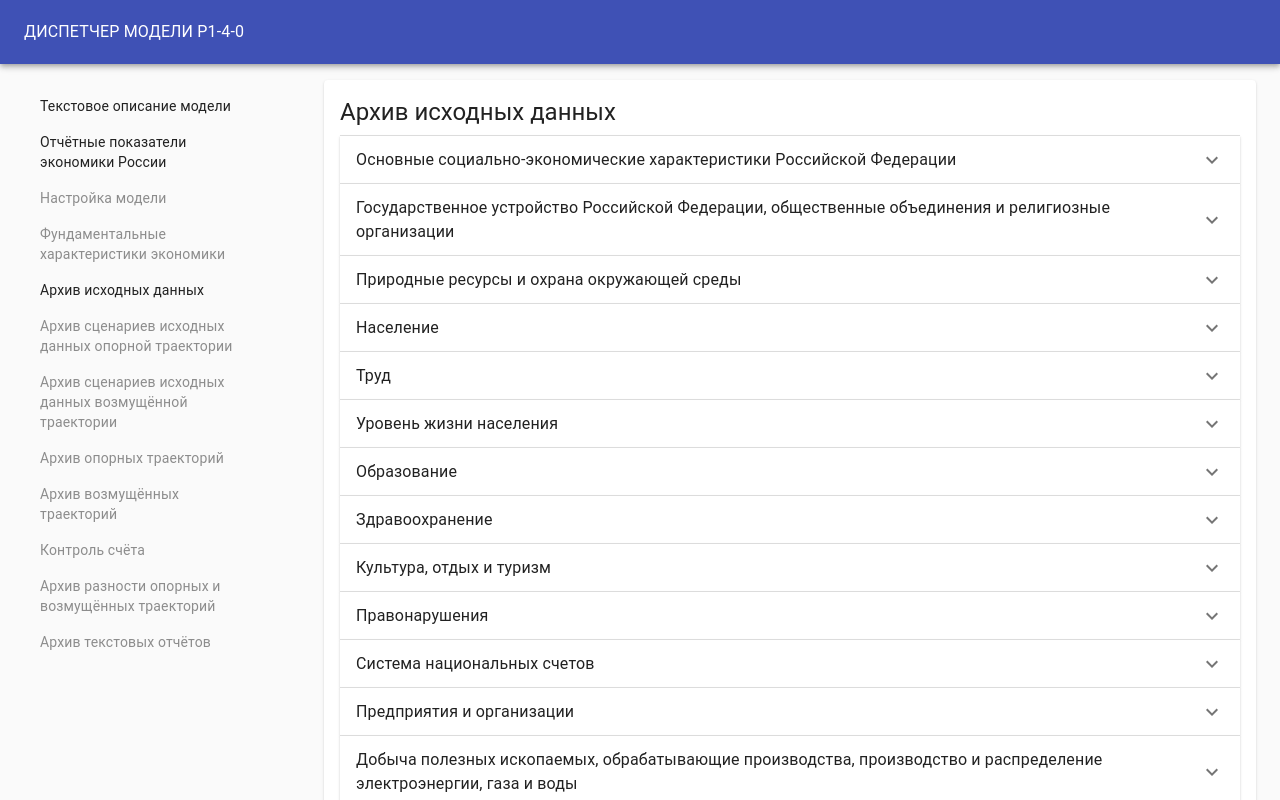
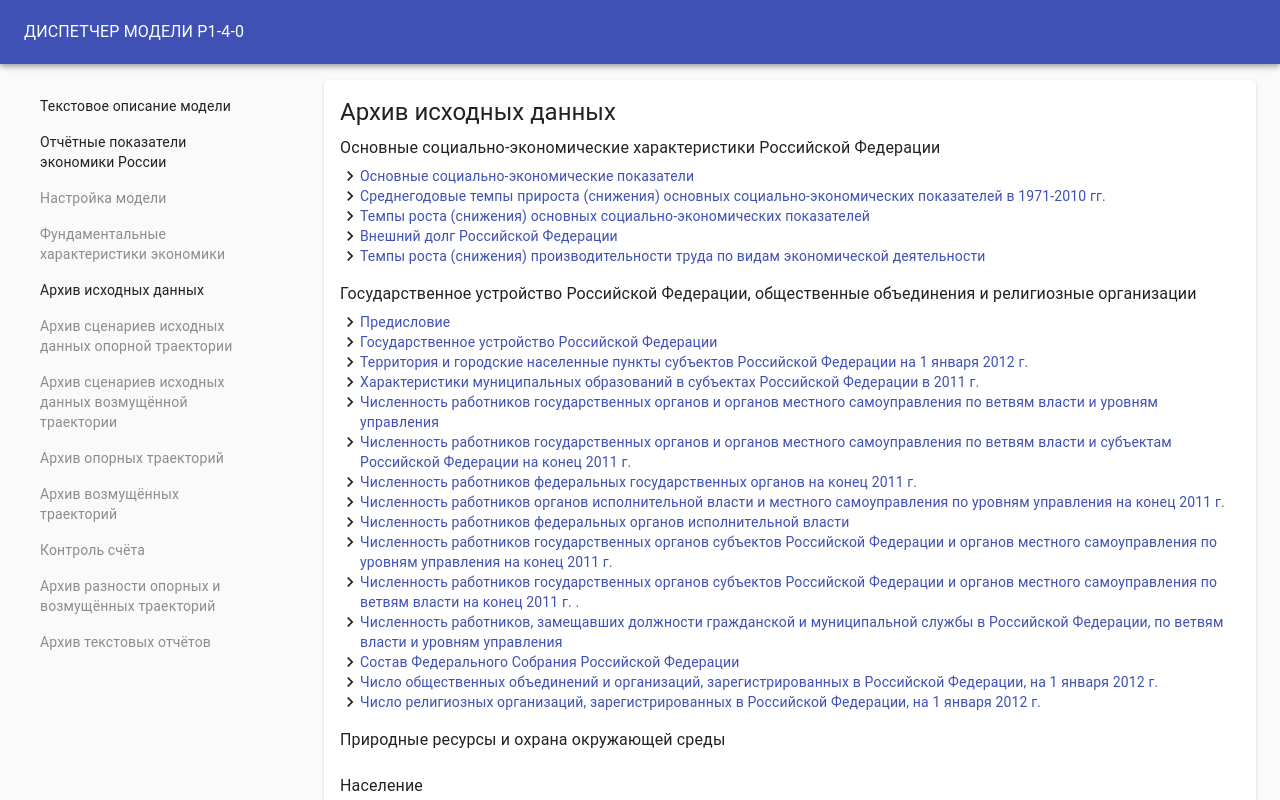
Before and after one commit to Oakerin/diplom, a React (Create React App) app in the folder front/: page /scenarios/index in a window 1280 px wide. Shown: the top 800 px of the page. Built offline with nearby package versions, Linux system fonts and the light colour scheme.

Commit message:
обновляет раздел с архивом

```diff
--- a/front/src/routes/Scenarios/index.js
+++ b/front/src/routes/Scenarios/index.js
@@ -111,16 +111,10 @@ function Scenarios() {
     return (
         <Box>
             <Typography variant="h5" gutterBottom>Архив исходных данных</Typography>
-            {links.map((link, i) => (
-                <Accordion key={i} expanded={+scenarioId === i} onChange={handleChange(i)}>
-                    <AccordionSummary
-                        expandIcon={<ExpandMoreIcon/>}
-                        aria-controls="panel1bh-content"
-                        id="panel1bh-header"
-                    >
-                        <Typography>{link.name}</Typography>
-                    </AccordionSummary>
-                    <AccordionDetails>
+            {links.map((link, i) => {
+                return (
+                    <Box marginBottom="16px">
+                        <Typography varint="subtitle1" gutterBottom>{link.name}</Typography>
                         <Box display="flex" flexDirection="column">
                             {link.links.map(link => {
                                 return (
@@ -131,9 +125,9 @@ function Scenarios() {
                                 )
                             })}
                         </Box>
-                    </AccordionDetails>
-                </Accordion>
-            ))}
+                    </Box>
+                );
+            })}
         </Box>
     );
 }
```
